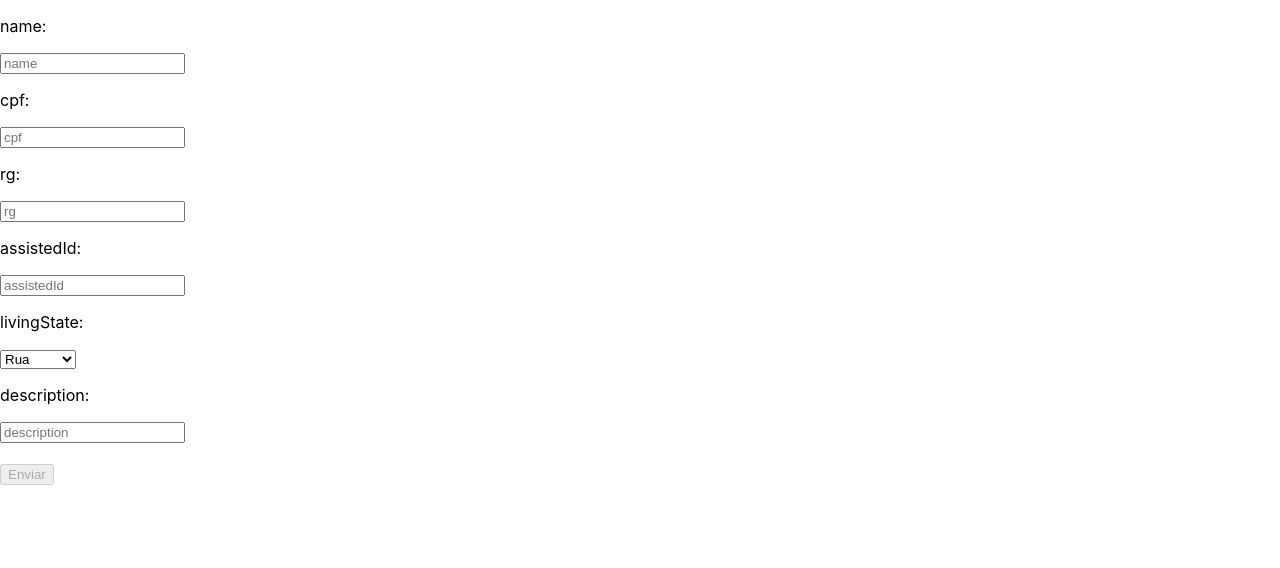
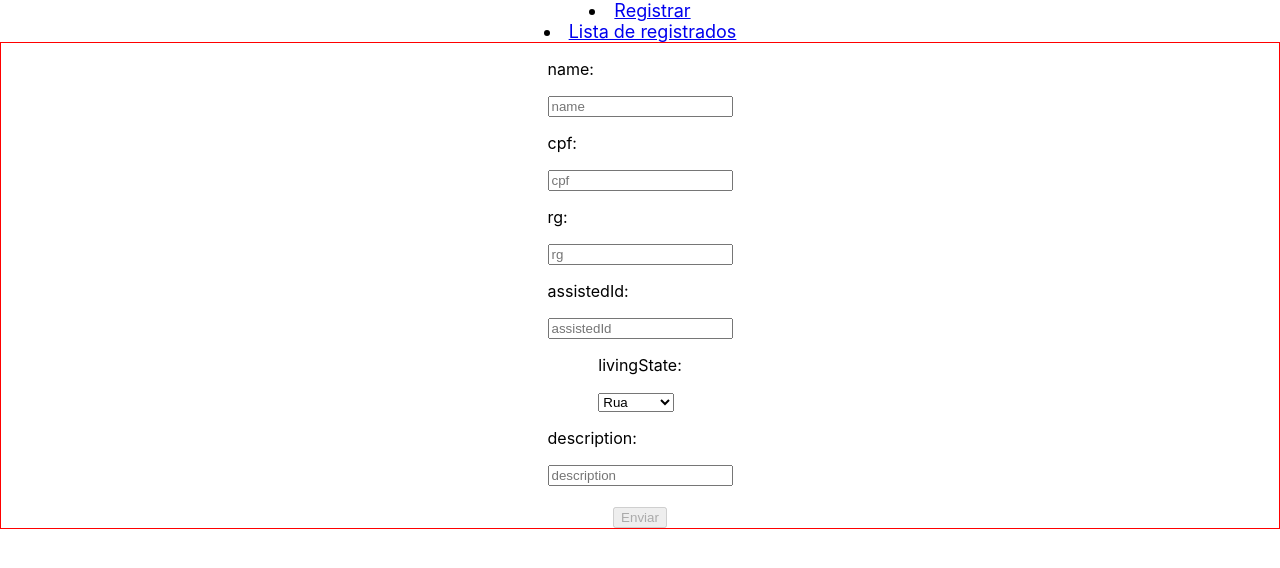
Before and after one commit to xafixav/compaixao, a React (Create React App) app in the folder frontend/: page / in a window 1280 px wide. Shown: the top 568 px of the page. Built offline with nearby package versions, Linux system fonts and the light colour scheme; no server answers.

Commit message:
:white_check_mark: early alpha

```diff
--- a/frontend/src/App.css
+++ b/frontend/src/App.css
@@ -10,3 +10,20 @@
   border: 1px solid red;
   flex-direction: column;
 }
+
+.registerPage {
+  display: flex;
+  border: 1px solid red;
+  flex-direction: column;
+  align-items: center;
+}
+
+.header {
+  align-items: center;
+  display: flex;
+  flex-direction: column;
+}
+
+.headerLinks {
+  font-size: large;
+}
--- a/frontend/src/App.js
+++ b/frontend/src/App.js
@@ -1,4 +1,3 @@
-import logo from './logo.svg';
 import {   BrowserRouter as Router,
   Routes,
   Route,
@@ -10,6 +9,15 @@ import AssistedInfo from './components/AssistedInfo'
 function App() {
   return (
     <Router>
+      <div className='header'>
+
+        <li className='headerLinks'>
+          <Link to="/">Registrar</Link>
+        </li>
+        <li className='headerLinks'>
+          <Link to="/assisted">Lista de registrados</Link>
+        </li>
+      </div>
         <Routes>
           <Route exact path='/' element={<Forms/>}/>
           <Route exact path='/assisted' element={<AssistedInfo/>}/>
--- a/frontend/src/components/Forms.js
+++ b/frontend/src/components/Forms.js
@@ -1,5 +1,5 @@
 import React, { useState } from 'react';
-import { getAllAssisted, registerAssisted } from '../services/requests';
+import { registerAssisted } from '../services/requests';
 
 const defaultObject = {
     name: '',
@@ -13,7 +13,7 @@ const defaultObject = {
 
 const Forms = () => {
     const [allInfo, setAllInfo] = useState(defaultObject);
-    const [isLoading, setIsLoading] = useState(false);
+    // const [isLoading, setIsLoading] = useState(false);
 
     const updateState = (event) => {
         const { name, value } = event.target;
@@ -89,16 +89,16 @@ const Forms = () => {
     }
 
     const dispatchRequest = async () => {
-        setIsLoading(true);
+        // setIsLoading(true);
         // const data = JSON.stringify(allInfo);
         // await registerAssisted(allInfo);
         const dbTest = await registerAssisted(allInfo);
         console.log(dbTest);
-        setIsLoading(false);
+        // setIsLoading(false);
     }
 
     return (
-        <div>
+        <div className='registerPage'>
             {generateInputs()}
             {sendButton()}
         </div>
```
